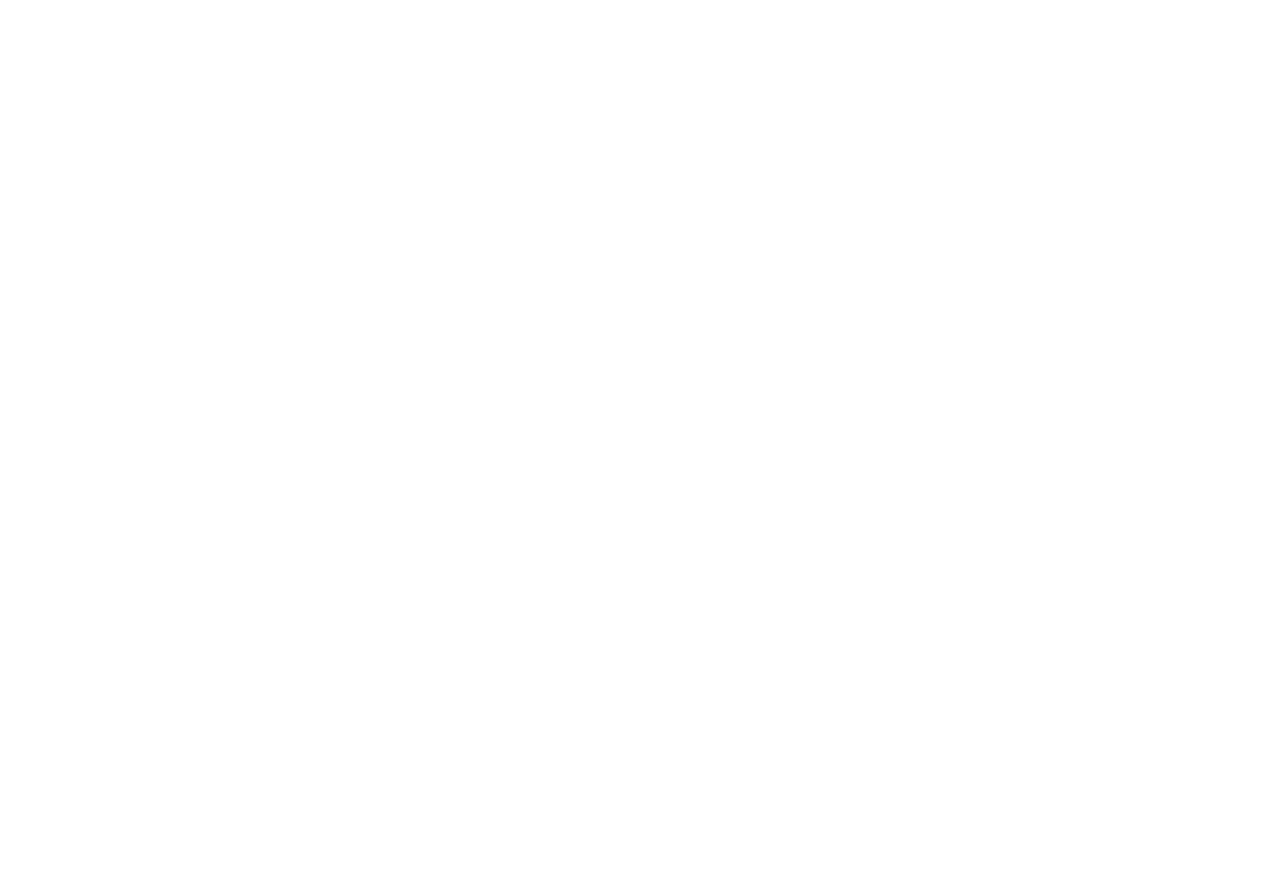
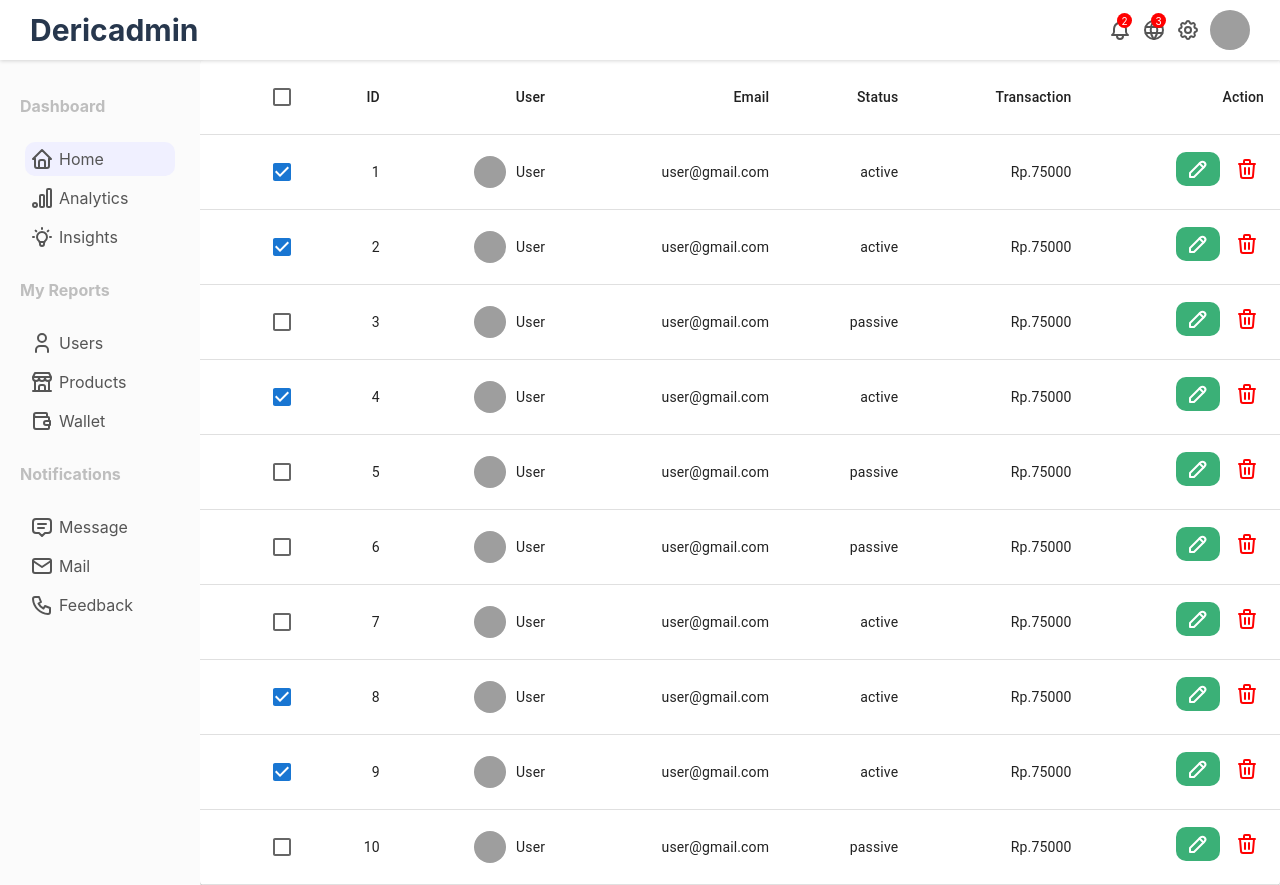
Before and after one commit to muhammadderic/admin_dashboard--ReactJS, a React (Create React App) app: page /users in a window 1280 px wide. Before the commit this address had no page. Before the commit the page ends 800 px from the top, so only its background shows below. Built offline with nearby package versions, Linux system fonts and the light colour scheme; grey boxes are pictures that could not be loaded.

Commit message:
Create user list page + add userList dummyData

```diff
--- a/package.json
+++ b/package.json
@@ -6,6 +6,7 @@
     "@emotion/react": "^11.11.0",
     "@emotion/styled": "^11.11.0",
     "@mui/material": "^5.13.1",
+    "@mui/x-data-grid": "^6.5.0",
     "@testing-library/jest-dom": "^5.16.5",
     "@testing-library/react": "^13.4.0",
     "@testing-library/user-event": "^13.5.0",
--- a/src/App.js
+++ b/src/App.js
@@ -1,6 +1,7 @@
 import { BrowserRouter, Route, Routes } from "react-router-dom";
 import Topbar from "./components/Topbar";
 import Home from "./pages/Home";
+import UserList from "./pages/UserList";
 
 function App() {
   return (
@@ -8,6 +9,7 @@
       <Routes>
         <Route path="/" element={<Topbar />}>
           <Route path="/home" element={<Home />} />
+          <Route path="/users" element={<UserList />} />
         </Route>
       </Routes>
     </BrowserRouter>
--- a/src/components/Sidebar.jsx
+++ b/src/components/Sidebar.jsx
@@ -41,7 +41,7 @@
         <div className="sidebarMenu">
           <h3 className="sidebarTitle">My Reports</h3>
           <ul className="sidebarList">
-            <Link to="/user" className="link">
+            <Link to="/users" className="link">
               <li className="sidebarListItem">
                 <svg xmlns="http://www.w3.org/2000/svg" className="icon icon-tabler icon-tabler-user" width="24" height="24" viewBox="0 0 24 24" strokeWidth="2" stroke="currentColor" fill="none" strokeLinecap="round" strokeLinejoin="round">
                   <path stroke="none" d="M0 0h24v24H0z" fill="none"></path>
--- a/src/dummyData.js
+++ b/src/dummyData.js
@@ -48,3 +48,106 @@
     "Active User": 900,
   },
 ];
+
+export const userList = [
+  {
+    id: 1,
+    username: "User",
+    avatar:
+      "http://placekitten.com/50/50",
+    email: "user@gmail.com",
+    status: "active",
+    transaction: 75000,
+    check: true,
+  },
+  {
+    id: 2,
+    username: "User",
+    avatar:
+      "http://placekitten.com/52/52",
+    email: "user@gmail.com",
+    status: "active",
+    transaction: 75000,
+    check: true,
+  },
+  {
+    id: 3,
+    username: "User",
+    avatar:
+      "http://placekitten.com/54/54",
+    email: "user@gmail.com",
+    status: "passive",
+    transaction: 75000,
+    check: false,
+  },
+  {
+    id: 4,
+    username: "User",
+    avatar:
+      "http://placekitten.com/56/56",
+    email: "user@gmail.com",
+    status: "active",
+    transaction: 75000,
+    check: true,
+  },
+  {
+    id: 5,
+    username: "User",
+    avatar:
+      "http://placekitten.com/58/58",
+    email: "user@gmail.com",
+    status: "passive",
+    transaction: 75000,
+    check: false,
+  },
+  {
+    id: 6,
+    username: "User",
+    avatar:
+      "http://placekitten.com/60/60",
+    email: "user@gmail.com",
+    status: "passive",
+    transaction: 75000,
+    check: false,
+  },
+  {
+    id: 7,
+    username: "User",
+    avatar:
+      "http://placekitten.com/62/62",
+    email: "user@gmail.com",
+    status: "active",
+    transaction: 75000,
+    check: false,
+  },
+  {
+    id: 8,
+    username: "User",
+    avatar:
+      "http://placekitten.com/64/64",
+    email: "user@gmail.com",
+    status: "active",
+    transaction: 75000,
+    check: true,
+  },
+  {
+    id: 9,
+    username: "User",
+    avatar:
+      "http://placekitten.com/66/66",
+    email: "user@gmail.com",
+    status: "active",
+    transaction: 75000,
+    check: true,
+  },
+  {
+    id: 10,
+    username: "User",
+    avatar:
+      "http://placekitten.com/68/68",
+    email: "user@gmail.com",
+    status: "passive",
+    transaction: 75000,
+    check: false,
+  },
+];
--- /dev/null
+++ b/src/pages/UserList.jsx
@@ -0,0 +1,69 @@
+import { Link } from "react-router-dom";
+import { Table, TableCell, TableContainer, TableHead, TableRow, Paper, TableBody, Checkbox, Box } from "@mui/material";
+import { userList } from "../dummyData";
+import "../styles/userlist.css";
+
+export default function UserList() {
+  return (
+    <div className="userList">
+      <TableContainer component={Paper}>
+        <Table aria-label="simple table">
+          <TableHead>
+            <TableRow>
+              <TableCell align="right"><Checkbox /></TableCell>
+              <TableCell align="right">ID</TableCell>
+              <TableCell align="right">User</TableCell>
+              <TableCell align="right">Email</TableCell>
+              <TableCell align="right">Status</TableCell>
+              <TableCell align="right">Transaction</TableCell>
+              <TableCell align="right">Action</TableCell>
+            </TableRow>
+          </TableHead>
+          <TableBody>
+            {userList.map((user) => (
+              <TableRow
+                key={user.id}
+              >
+                <TableCell align="right" component="th" scope="row">
+                  <Checkbox checked={user.check ? true : false} />
+                </TableCell>
+                <TableCell align="right" component="th" scope="row">
+                  {user.id}
+                </TableCell>
+                <TableCell align="right">
+                  <Box className="userListUser">
+                    <img src={user.avatar} alt="" className="userListImg" />
+                    <div>
+                      {user.username}
+                    </div>
+
+                  </Box>
+                </TableCell>
+                <TableCell align="right">{user.email}</TableCell>
+                <TableCell align="right">{user.status}</TableCell>
+                <TableCell align="right">Rp.{user.transaction}</TableCell>
+                <TableCell align="right" className="userListEdit">
+                  <Link to="/user">
+                    <svg xmlns="http://www.w3.org/2000/svg" className="userListEditIcon icon icon-tabler icon-tabler-pencil" width="24" height="24" viewBox="0 0 24 24" strokeWidth="2" stroke="currentColor" fill="none" strokeLinecap="round" strokeLinejoin="round">
+                      <path stroke="none" d="M0 0h24v24H0z" fill="none"></path>
+                      <path d="M4 20h4l10.5 -10.5a1.5 1.5 0 0 0 -4 -4l-10.5 10.5v4"></path>
+                      <path d="M13.5 6.5l4 4"></path>
+                    </svg>
+                  </Link>
+                  <svg xmlns="http://www.w3.org/2000/svg" className="userListDeleteIcon icon icon-tabler icon-tabler-trash" width="24" height="24" viewBox="0 0 24 24" strokeWidth="2" stroke="currentColor" fill="none" strokeLinecap="round" strokeLinejoin="round">
+                    <path stroke="none" d="M0 0h24v24H0z" fill="none"></path>
+                    <path d="M4 7l16 0"></path>
+                    <path d="M10 11l0 6"></path>
+                    <path d="M14 11l0 6"></path>
+                    <path d="M5 7l1 12a2 2 0 0 0 2 2h8a2 2 0 0 0 2 -2l1 -12"></path>
+                    <path d="M9 7v-3a1 1 0 0 1 1 -1h4a1 1 0 0 1 1 1v3"></path>
+                  </svg>
+                </TableCell>
+              </TableRow>
+            ))}
+          </TableBody>
+        </Table>
+      </TableContainer>
+    </div>
+  )
+}
--- /dev/null
+++ b/src/styles/userlist.css
@@ -0,0 +1,39 @@
+.userList {
+  flex: 4;
+}
+
+.userListUser {
+  display: flex;
+  align-items: center;
+  justify-content: flex-end;
+}
+
+.userListImg {
+  width: 32px;
+  height: 32px;
+  margin-right: 10px;
+  border-radius: 50%;
+  object-fit: cover;
+}
+
+.userListEdit {
+  display: flex;
+  justify-content: center;
+  align-items: center;
+}
+
+.userListEditIcon {
+  margin-right: 10px;
+  padding: 5px 10px;
+  background-color: #3bb077;
+  color: white;
+  border: none;
+  border-radius: 10px;
+  cursor: pointer;
+}
+
+.userListDeleteIcon {
+  padding: 5px 5px;
+  color: red;
+  cursor: pointer;
+}
```
Also changed, not shown: 1 other file (tests, documents, lock files or other folders).
